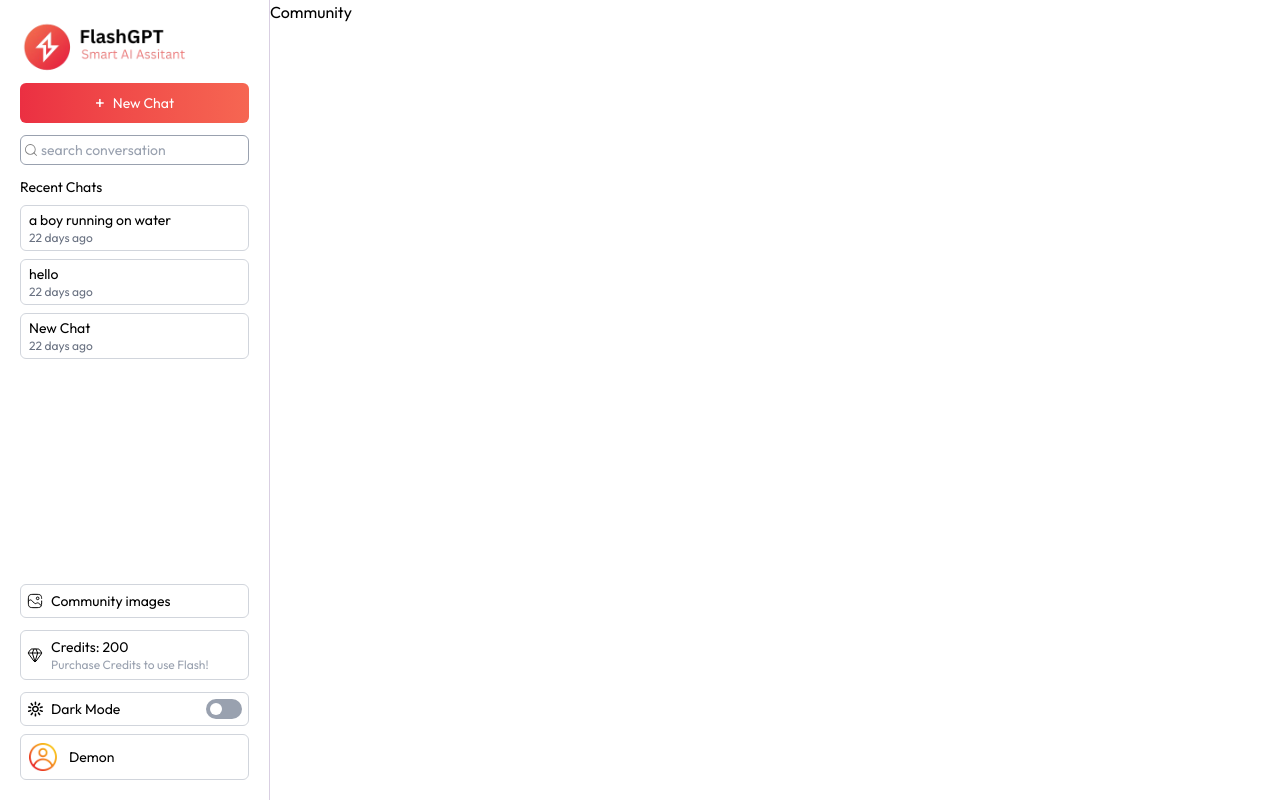
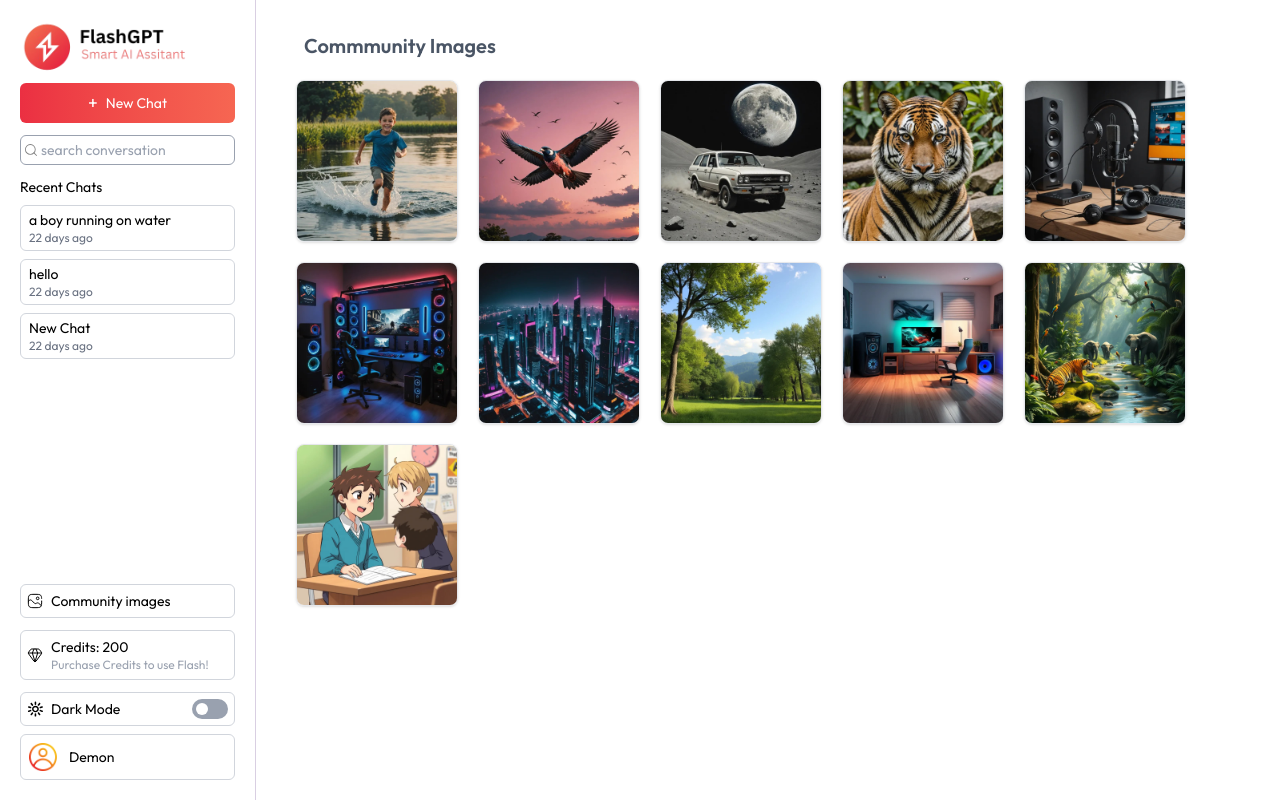
Before and after one commit to nutileety/flash-GPT, a React (Vite) app in the folder client/: page /community in a window 1280 px wide. Built offline with nearby package versions, Linux system fonts and the light colour scheme.

Commit message:
The community page is completed to view the published images

```diff
--- a/client/src/pages/Community.jsx
+++ b/client/src/pages/Community.jsx
@@ -1,9 +1,50 @@
-import React from 'react'
+import React, { useEffect, useState } from 'react'
+import { dummyPublishedImages } from '../assets/assets';
+import Loading from './Loading';
 
 const Community = () => {
+  const [ images, setImages ] = useState([]);
+  const [ loading, setLoading ] = useState(true);
+
+  const fetchImages = async () => {
+    setImages(dummyPublishedImages)
+    setLoading(false)
+  }
+
+  useEffect(() => {
+    fetchImages()
+  }, [])
+
+  if(loading) return <Loading />
+
   return (
-    <div>
-        Community
+    <div className='p-8 pl-20 w-full h-full mx-auto xl:px-12 2xl:px-20
+    overflow-y-scroll'>
+      <h2 className='text-xl font-semibold mb-5 text-gray-600
+      dark:text-primary-200'> Commmunity Images</h2>
+      {images.length > 0 ? (
+        <div className='flex flex-wrap -mx-2 max-sm:justify-center gap-5'>
+          {images.map((item, index) => (
+            <a key={index} href={item.imageUrl} target='_blank' className='relative
+            group block rounded-lg overflow-hidden border border-gray-200
+            dark:border-orange-800 shadow-sm hover:shadow-md transition-shadow
+            duration-300' >
+              <img src={item.imageUrl} alt='' className='w-fit h-50 md:h-40
+              2xl:h-62 object-cover group-hover:scale-105 transition-transform
+              duration-300 ease-in-out jst '/>
+              <p className='absolute bottom-0 right-0 text-xs bg-black/50
+              backdrop-blur text-white px-4 py-1 rounded-tl-lg opacity-0
+              group-hover:opacity-100 transition duration-300'> Created by {item.userName}</p>
+            </a>
+            )
+          )}
+        </div>
+      )
+      :
+      (
+      <p className='text-lg mt-10 text-gray-600 dark:text-primary-200
+        justify-center'> No Images Available!</p>
+      )}
     </div>
   )
 }
```
